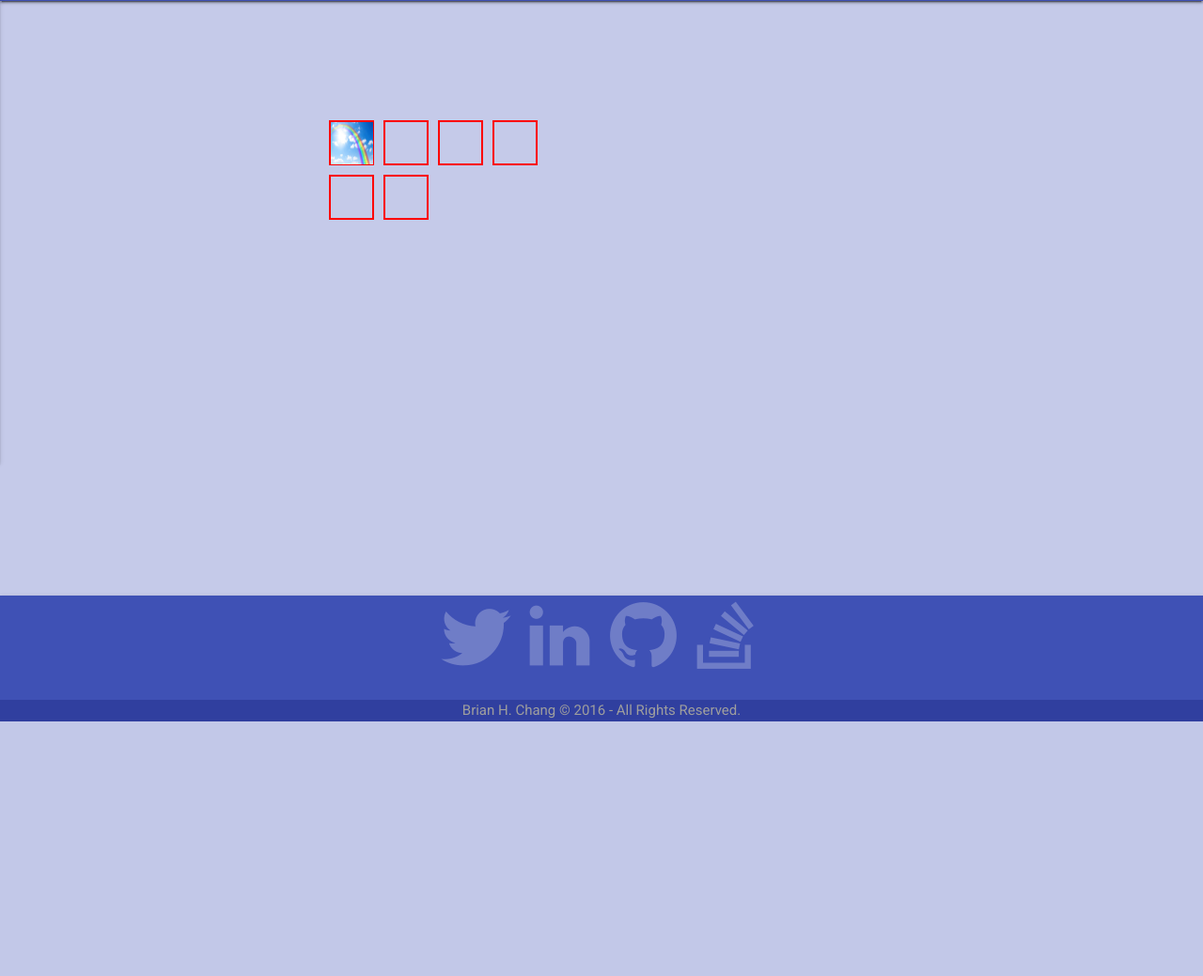
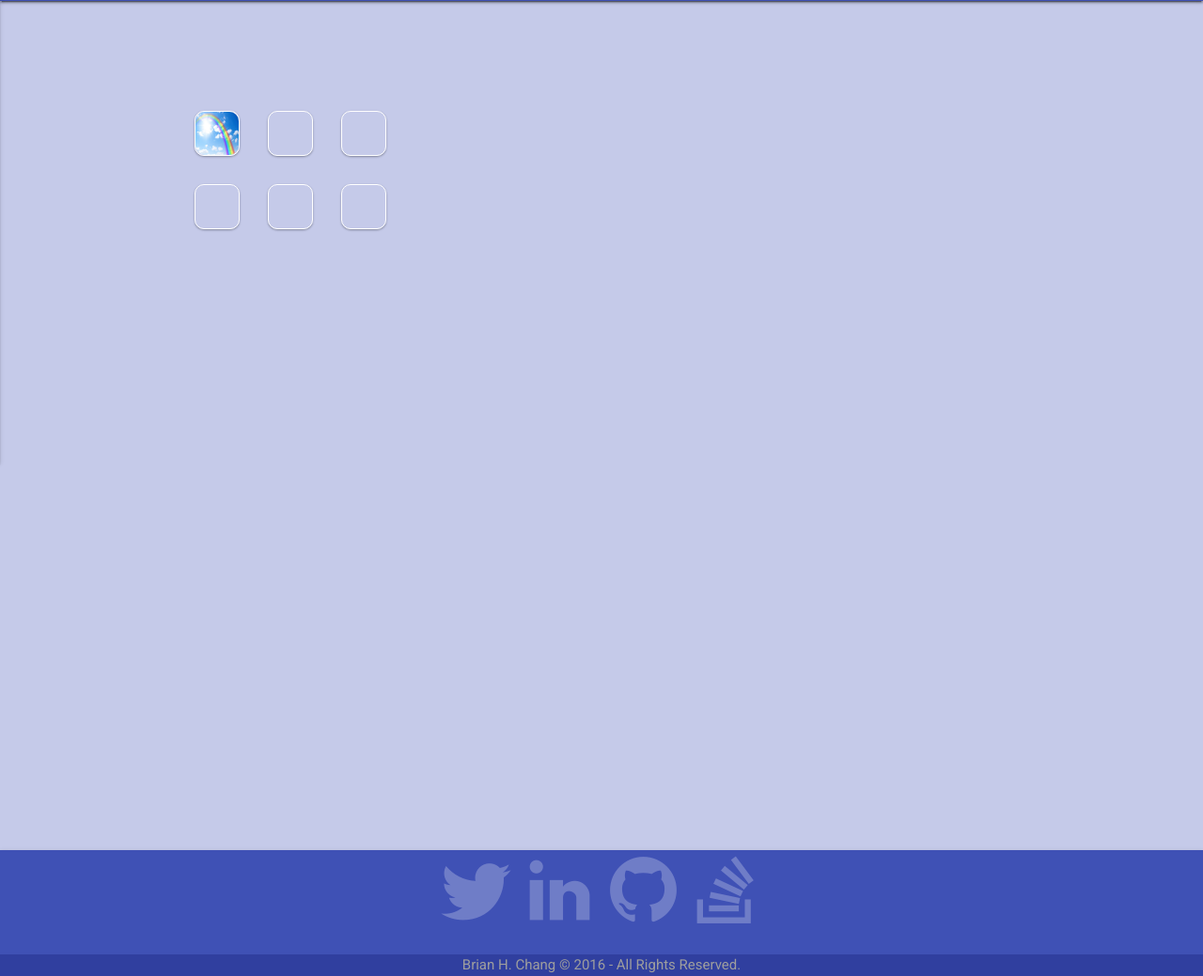
Before and after one commit to gitbchang/material-portfolio, a PHP site: page /portfolio.html in a window 1280 px wide. Shown: the part 367-1406 px from the top of the page at 94% size. Before the commit the page ends 1135 px from the top, so only its background shows below. Run offline with PHP 8.4, Linux system fonts and the light colour scheme; some libraries are stand-ins or nearby versions.

Commit message:
portfolio coming together

```diff
--- a/css/material.css
+++ b/css/material.css
@@ -145,7 +145,16 @@
 
 .pf-grid > * {
 transition:transform 0.5s;
-
+border: 1px solid white;
+border-radius: 10px;
+box-shadow: 0 1px 3px rgba(0,0,0,0.12), 0 1px 2px rgba(0,0,0,0.24);
+  transition: all 0.3s cubic-bezier(.25,.8,.25,1);
+}
+.pf-grid > * > img{
+    border-radius: 10px;
+    max-width:100%;
+    /*max-height: 100%;*/
+    height: 46px;
 }
 .pf-icon {
     flex: 1 0 auto;
@@ -155,26 +164,32 @@
     min-height: 48px;
     max-width: 48px;
     max-height: 48px;
-    border: 2px solid red;
-    margin: 5px;
+
+    margin: 15px;
 
 }
 
 .pf-icon:hover {
     transform:scale(1.25);
+    box-shadow: 0 14px 28px rgba(0,0,0,0.25), 0 10px 10px rgba(0,0,0,0.22);
+}
+.pf-detail{
+    display: flex;
+    flex: 1;
+    margin: 20px;
+    align-items: center;
 }
 
-.pf-detail {
-    display: flex;
-    flex: 1
-    margin: 20px;
-    align-items: center;
+.pf-detail > .card {
+
+    transform: translateX(150%);
 
 }
 .ct {
     color: black;
     font-weight: bold;
 }
+
 
 #detail1 {
   flex: 1;
@@ -185,4 +200,4 @@
 
 
 /* keep the card off the page*/
-.card1 {transform: translateX(150%);}
+/*.card1 {transform: translateX(150%);}*/
--- a/portfolio.html
+++ b/portfolio.html
@@ -54,13 +54,13 @@
 
 	<div class="container" id="body-container">
 		<div class="row">
-			<div class="col s2">
+			<!-- <div class="col s2">
 
-			</div>
+			</div> -->
 			<div class="col s4">
 				<div class="pf-grid">
 					<div class="pf-icon pf-icon1">
-						<a href="#"><img style="height: 45px; width: 45px" src="images/rainbow.jpg" alt="rainbow"></a>
+						<img src="images/rainbow.jpg" alt="rainbow">
 					</div>
 					<div class="pf-icon pf-icon2">
 						<a href="#"></a>
@@ -79,7 +79,7 @@
 					</div>
 				</div>
 			</div>
-			<div class="col s6">
+			<div class="col s8">
 				<div class="pf-detail">
 					<div class="card card1" id="detail1">
 						<div class="card-image">
@@ -88,15 +88,33 @@
 						</div>
 						<div class="card-content">
 							<h5>Guess the colors of the rainbow in this hangman game!</h5>
-							<p>This was one of the first games created after learning jQuery. <br>
+							<p class="flow-text">This was one of the first games created after learning jQuery. <br>
 							Personally, I like to use the jQuery syntax
 							of selecting DOM elements rather than plain javascript. It also allows me to add custom animations easily.</p>
-							<p>Technology Used: HTML/CSS, Javascript, jQuery</p>
+							<p class="flow-text">Technology Used: HTML/CSS, Javascript, jQuery</p>
 						</div>
 						<div class="card-action">
 							<a href="https://immense-thicket-37902.herokuapp.com/" target="_blank">Check It Out!</a>
 						</div>
 					</div>
+
+					<!-- <div class="card card2" id="detail2">
+						<div class="card-image">
+							<img src="images/rainbow.jpg">
+							<span class="card-title" style="color: black">Hangman Game</span>
+						</div>
+						<div class="card-content">
+							<h5>Guess the colors of the rainbow in this hangman game!</h5>
+							<p class="flow-text">This was one of the first games created after learning jQuery. <br>
+							Personally, I like to use the jQuery syntax
+							of selecting DOM elements rather than plain javascript. It also allows me to add custom animations easily.</p>
+							<p class="flow-text">Technology Used: HTML/CSS, Javascript, jQuery</p>
+						</div>
+						<div class="card-action">
+							<a href="https://immense-thicket-37902.herokuapp.com/" target="_blank">Check It Out!</a>
+						</div>
+					</div> -->
+
 				</div>
 			</div>
 
@@ -137,30 +155,59 @@
 </body>
 <script type="text/javascript">
 var icon = $(".pf-icon");
+var cards = $(".pf-detail > .card");
+// console.log(icon);
+// Add Data Identifiers to the small icons
+icon.each(function(e){
+	console.log($(this));
+	$(this).attr("data-number", e);
+})
+// console.log(icon);
+// Add Data Identifiers to the detail cards
+cards.each(function(e){
+	$(this).attr("data-card", e);
+});
+console.log(cards);
 
 function toggleOpen(e){
 	$(this).toggleClass("open-active");
-	console.log(e);
+	// console.log(e);
 }
 function toggleCard(e){
-	var card = $(".card1");
+
+	// console.log($(this).data("number"));
 	var newThis = $(this);
-	console.log(newThis[0].className);
 	var cname = newThis[0].className;
+	var iconID = $(this).data("number");
+	// var test = $('*[data-card="'+ i + '"]');
+	// console.log(test);
 	if(cname.indexOf("open-active") >= 0){
 		console.log("i'm open");
 		// $(".card1").css("transform", "translateX(0%)");
-		$(".card1").css({
+		$('*[data-card="'+ iconID + '"]').css({
 			"transform": "translateX(0%)",
 			"transition": "1s"
 		});
 	}
 	else {
-		$(".card1").css({
+		$('*[data-card="'+ iconID + '"]').css({
 			"transform": "translateX(150%)",
 			"transition": "1s"
 		});
 	}
+
+	for(var i = 0; i < cards.length; i++){
+		// console.log($('*[data-card="'+ i + '"]'));
+		// we want the cards data cards
+
+
+	}
+
+	// var card = $(".card1");
+
+	// console.log(newThis[0].className);
+
+
 
 	e.preventDefault();
 }
```
